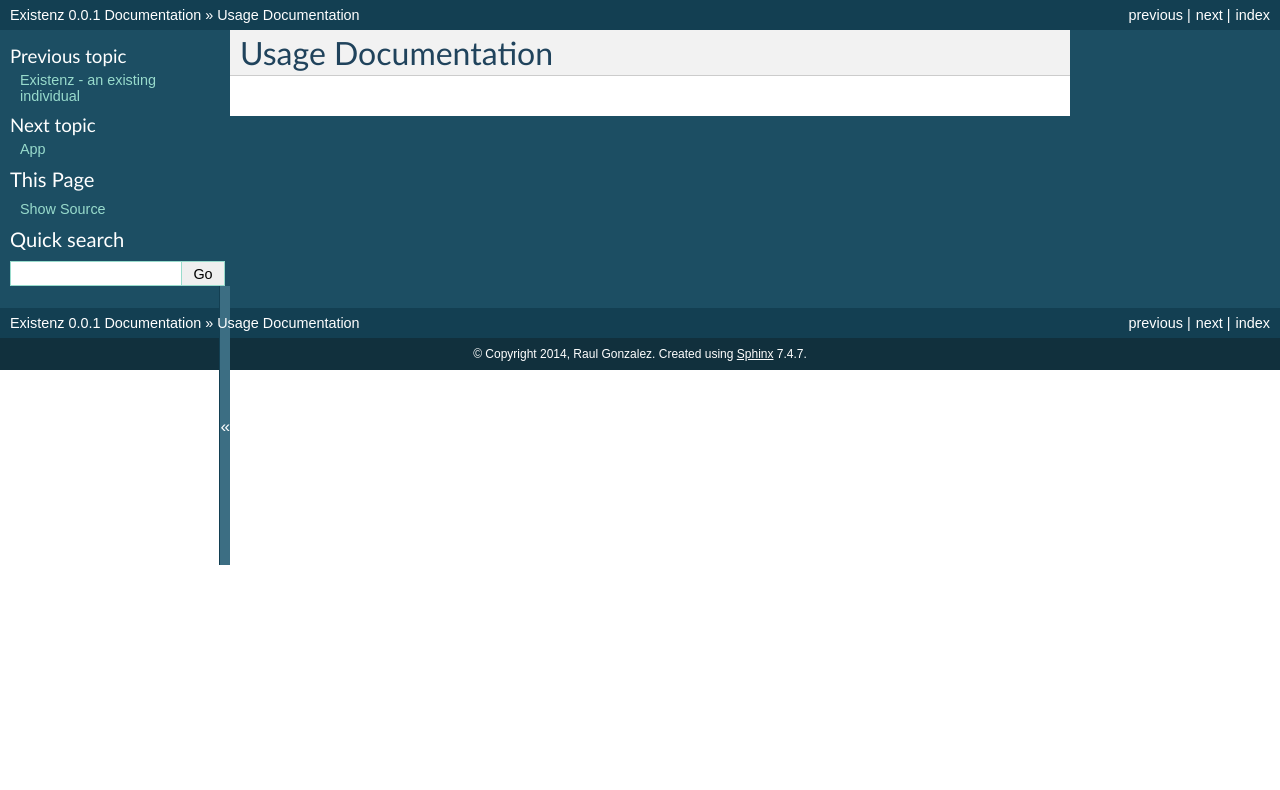
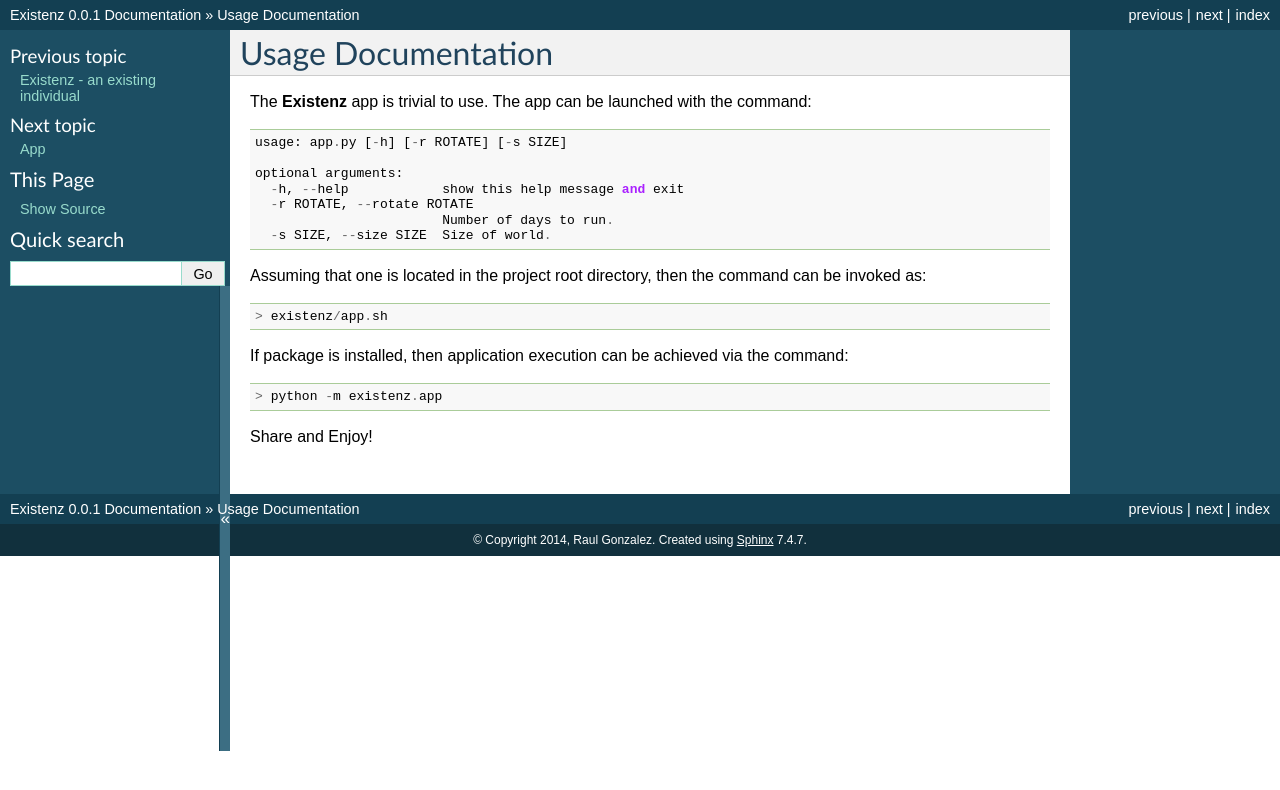
Before and after one commit to neoinsanity/existenz, a Sphinx documentation site: the page built from doc/existenz.rst, in a window 1280 px wide. Shown: the top 790 px of the page. Built offline with Sphinx 7.4.7, drawn with Linux system fonts in a browser that asks for light colours.

Commit message:
Finalized the docs.

```diff
--- a/doc/existenz.rst
+++ b/doc/existenz.rst
@@ -1,3 +1,28 @@
 ====================
 Usage Documentation
 ====================
+
+The **Existenz** app is trivial to use. The app can be launched with the
+command::
+
+  usage: app.py [-h] [-r ROTATE] [-s SIZE]
+
+  optional arguments:
+    -h, --help            show this help message and exit
+    -r ROTATE, --rotate ROTATE
+                          Number of days to run.
+    -s SIZE, --size SIZE  Size of world.
+
+
+Assuming that one is located in the project root directory,
+then the command can be invoked as::
+
+  > existenz/app.sh
+
+If package is installed, then application execution can be achieved via the
+command::
+
+  > python -m existenz.app
+
+
+Share and Enjoy!
--- a/doc/existenz.util_decorator.rst
+++ b/doc/existenz.util_decorator.rst
@@ -1,6 +1,6 @@
-==========
-Decorator
-==========
+==================
+Utility Decorator
+==================
 
 .. automodule:: existenz.util_decorator
   :members:
```
